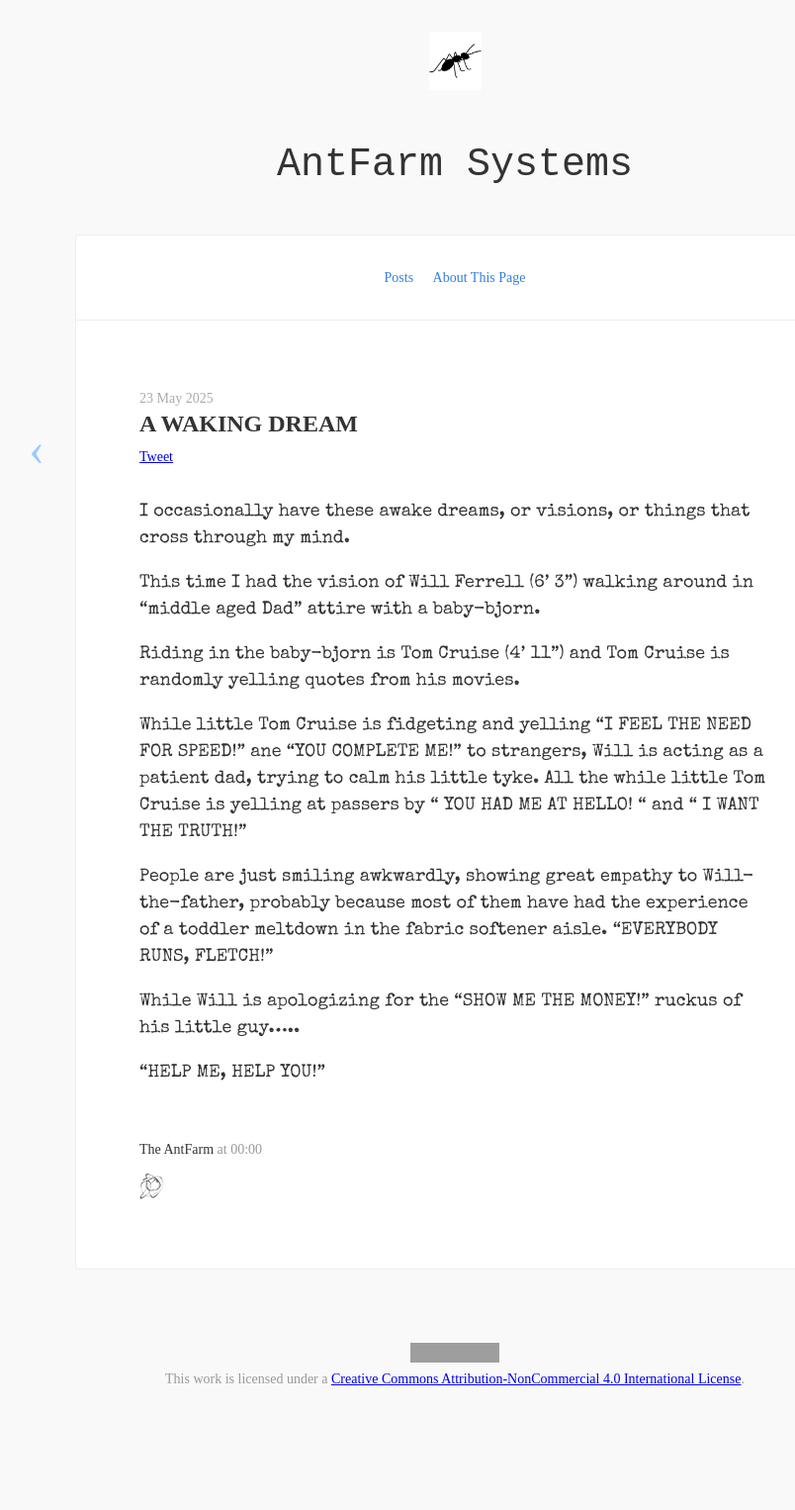
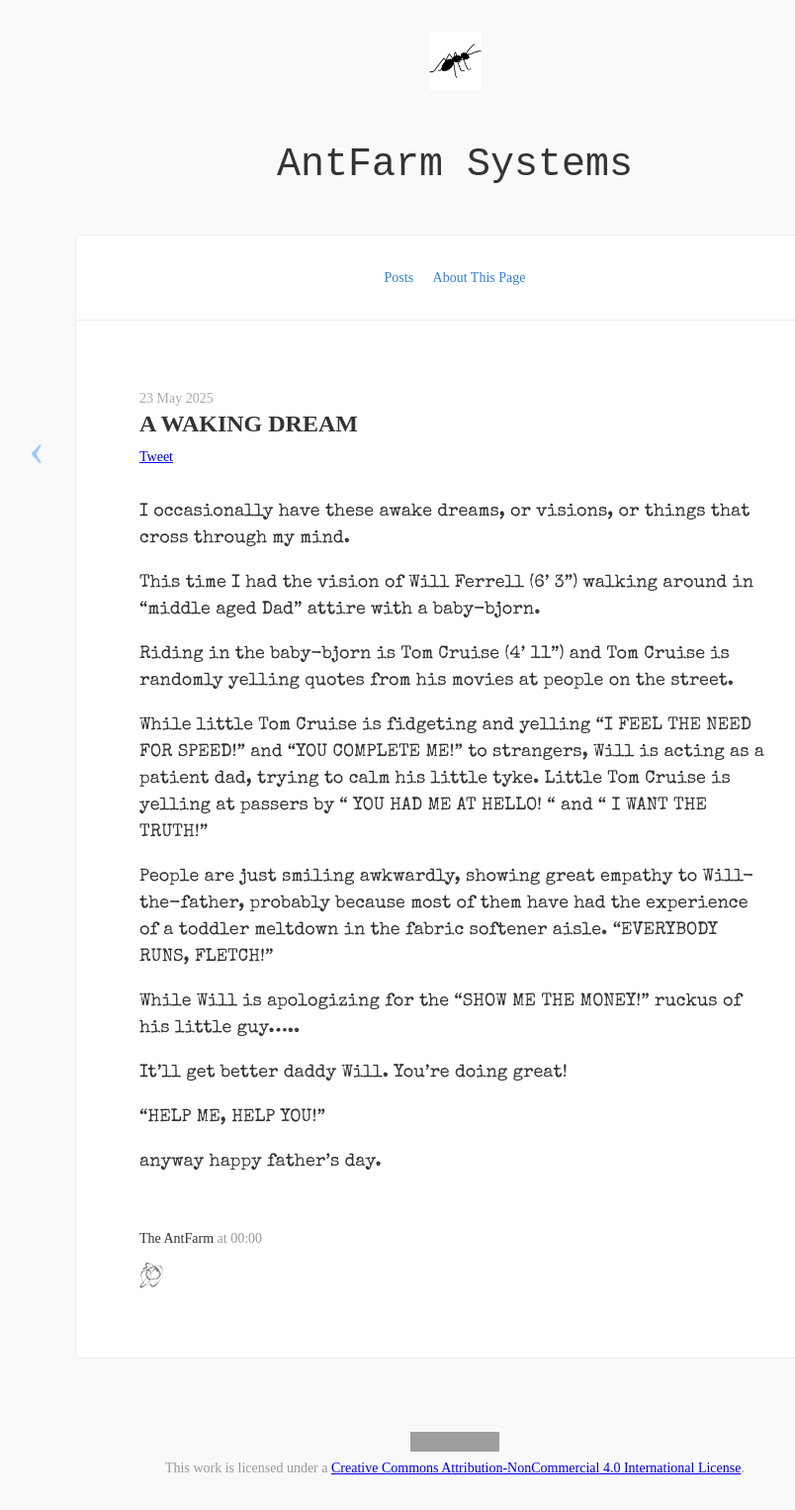
Before and after one commit to antfarm-systems/antfarm-systems.github.io, a Jekyll site: the page built from _posts/2025-05-23-tom-cruise.md, in a window 1280 px wide. Shown: the whole page at 99% size, without its empty margins (180-984 px from the left). Built offline with Jekyll 4.4.1, drawn with Linux system fonts in a browser that asks for light colours; nearby versions of some CDN libraries; comment, search, counter and statistics services are not loaded; before the commit the page ends 1436 px from its top, so only the background shows below that; grey boxes are pictures that could not be loaded.

Commit message:
tom fucking cruise

```diff
--- a/_posts/2025-05-23-tom-cruise.md
+++ b/_posts/2025-05-23-tom-cruise.md
@@ -8,13 +8,17 @@ I occasionally have these awake dreams, or visions, or things that cross through
 
 This time I had the vision of Will Ferrell (6' 3") walking around in "middle aged Dad" attire with a baby-bjorn.
 
-Riding in the baby-bjorn is Tom Cruise (4' 11") and Tom Cruise is randomly yelling quotes from his movies.
+Riding in the baby-bjorn is Tom Cruise (4' 11") and Tom Cruise is randomly yelling quotes from his movies at people on the street.
 
-While little Tom Cruise is fidgeting and yelling "I FEEL THE NEED FOR SPEED!" ane "YOU COMPLETE ME!" to strangers, Will is acting as a patient dad, trying to calm his little tyke.  All the while little Tom Cruise is yelling at passers by " YOU HAD ME AT HELLO! " and " I WANT THE TRUTH!"
+While little Tom Cruise is fidgeting and yelling "I FEEL THE NEED FOR SPEED!" and "YOU COMPLETE ME!" to strangers, Will is acting as a patient dad, trying to calm his little tyke. Little Tom Cruise is yelling at passers by " YOU HAD ME AT HELLO! " and " I WANT THE TRUTH!"
 
 People are just smiling awkwardly, showing great empathy to Will-the-father, probably because most of them have had the experience of a toddler meltdown in the fabric softener aisle. "EVERYBODY RUNS, FLETCH!"
 
 While Will is apologizing for the "SHOW ME THE MONEY!" ruckus of his little guy.....
 
+It'll get better daddy Will. You're doing great!
+
 
 "HELP ME, HELP YOU!"
+
+anyway happy father's day.
```
